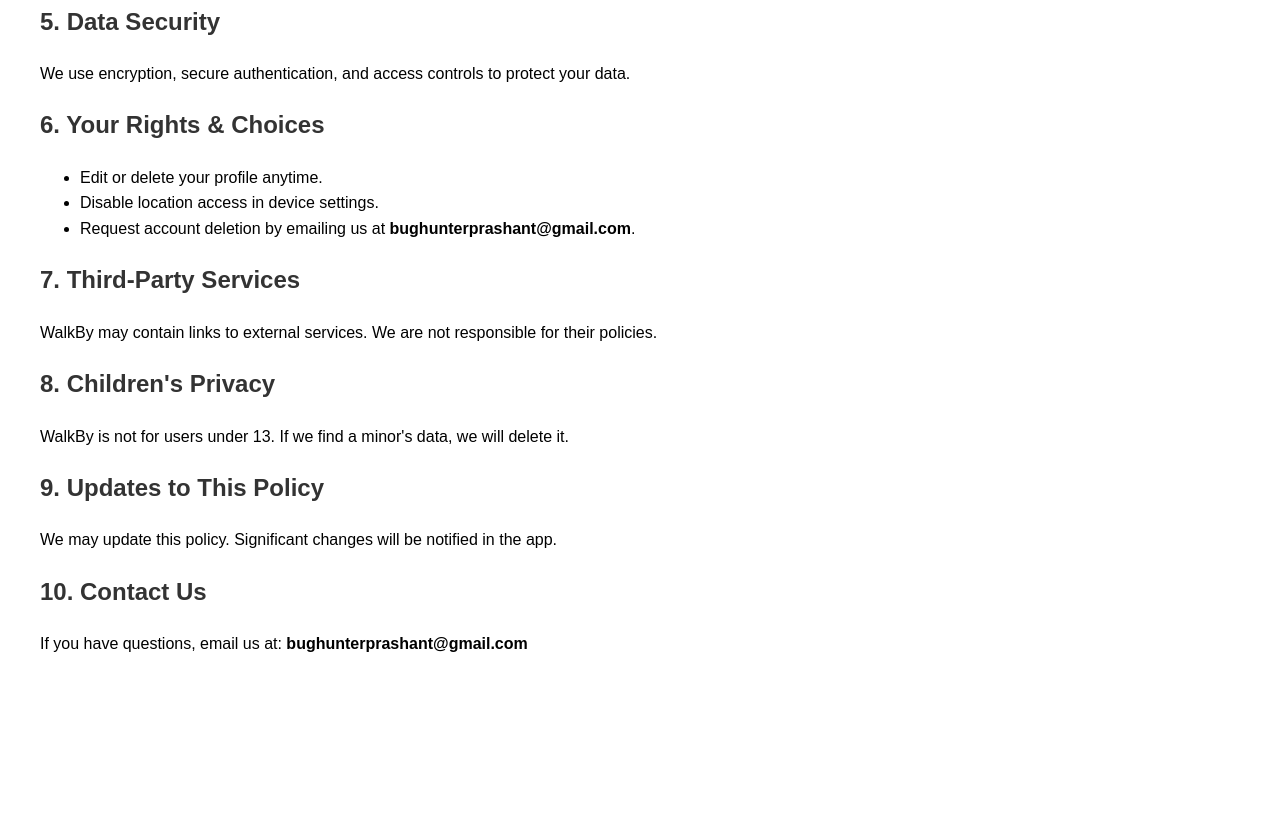
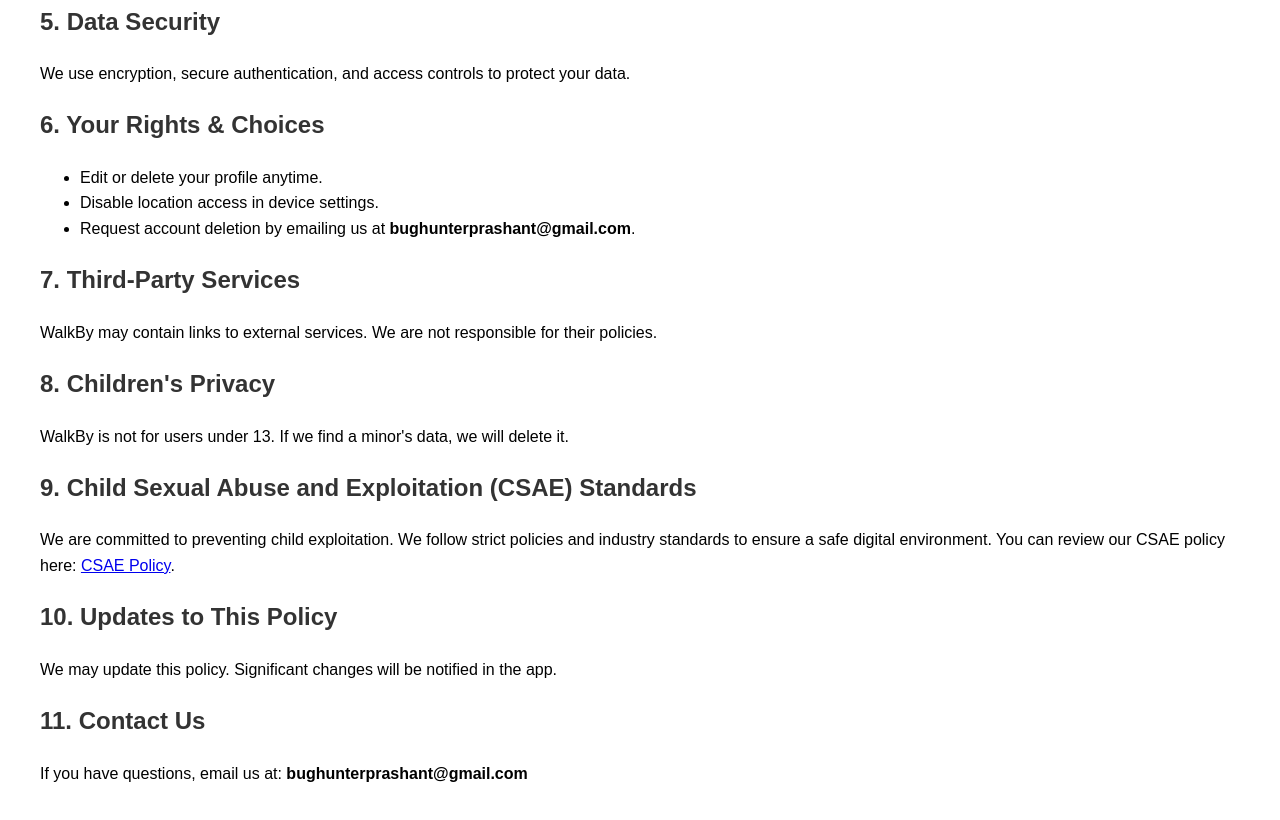
Before and after one commit to prashant-jadon/walkby-policy, a plain HTML site: page index.html in a window 1280 px wide. Shown: the part 1022-1842 px from the top of the page. Before the commit the page ends 1735 px from the top, so only its background shows below. Drawn offline with Linux system fonts and the light colour scheme.

Commit message:
Update index.html

```diff
--- a/index.html
+++ b/index.html
@@ -18,7 +18,7 @@
 </head>
 <body>
     <h1>Privacy Policy</h1>
-    <p><strong>Last Updated:</strong>29 March 2025</p>
+    <p><strong>Last Updated:</strong> 29 March 2025</p>
 
     <h2>1. Introduction</h2>
     <p>Welcome to <strong>WalkBy</strong>! Your privacy is important to us. This Privacy Policy explains how we collect, use, and protect your information when you use our app.</p>
@@ -66,10 +66,13 @@
     <h2>8. Children's Privacy</h2>
     <p>WalkBy is not for users under 13. If we find a minor's data, we will delete it.</p>
 
-    <h2>9. Updates to This Policy</h2>
+    <h2>9. Child Sexual Abuse and Exploitation (CSAE) Standards</h2>
+    <p>We are committed to preventing child exploitation. We follow strict policies and industry standards to ensure a safe digital environment. You can review our CSAE policy here: <a href="https://prashant-jadon.github.io/walkby-csae-policy/">CSAE Policy</a>.</p>
+
+    <h2>10. Updates to This Policy</h2>
     <p>We may update this policy. Significant changes will be notified in the app.</p>
 
-    <h2>10. Contact Us</h2>
+    <h2>11. Contact Us</h2>
     <p>If you have questions, email us at: <strong>bughunterprashant@gmail.com</strong></p>
 </body>
 </html>
```
